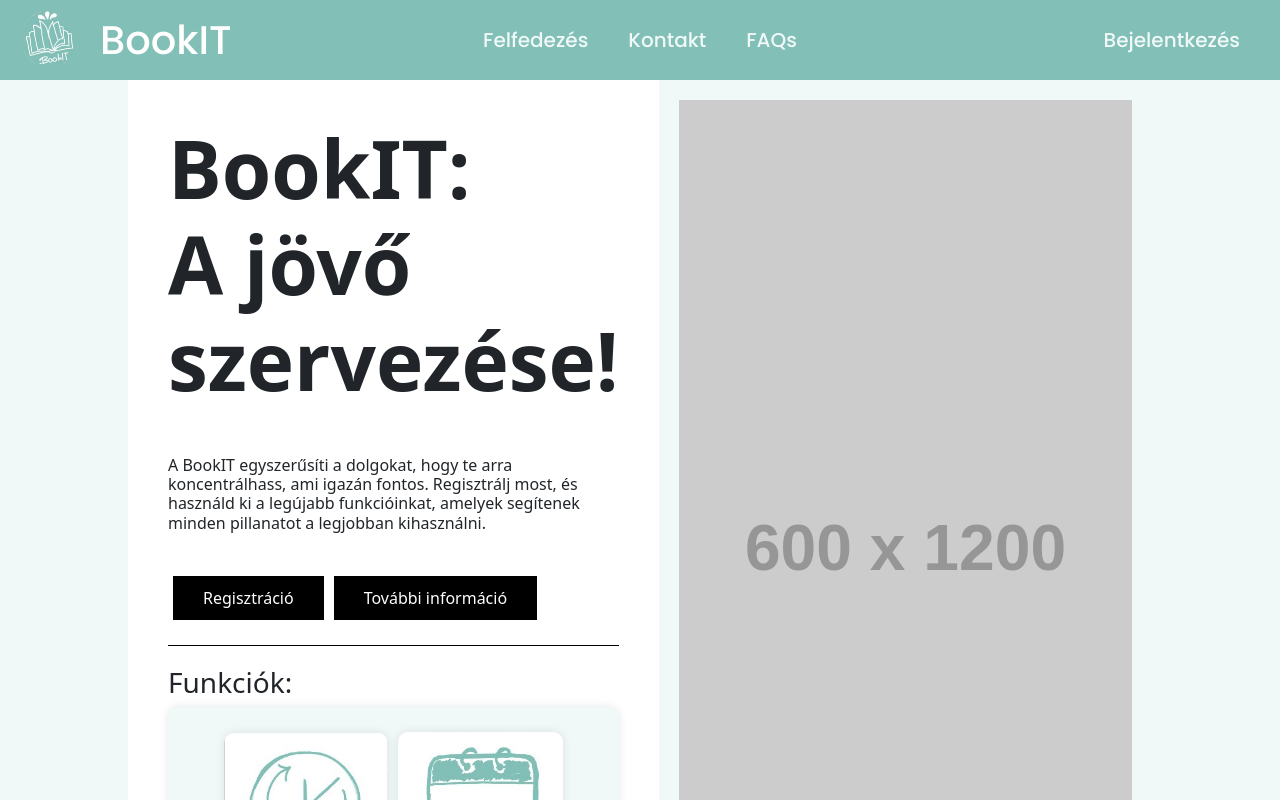
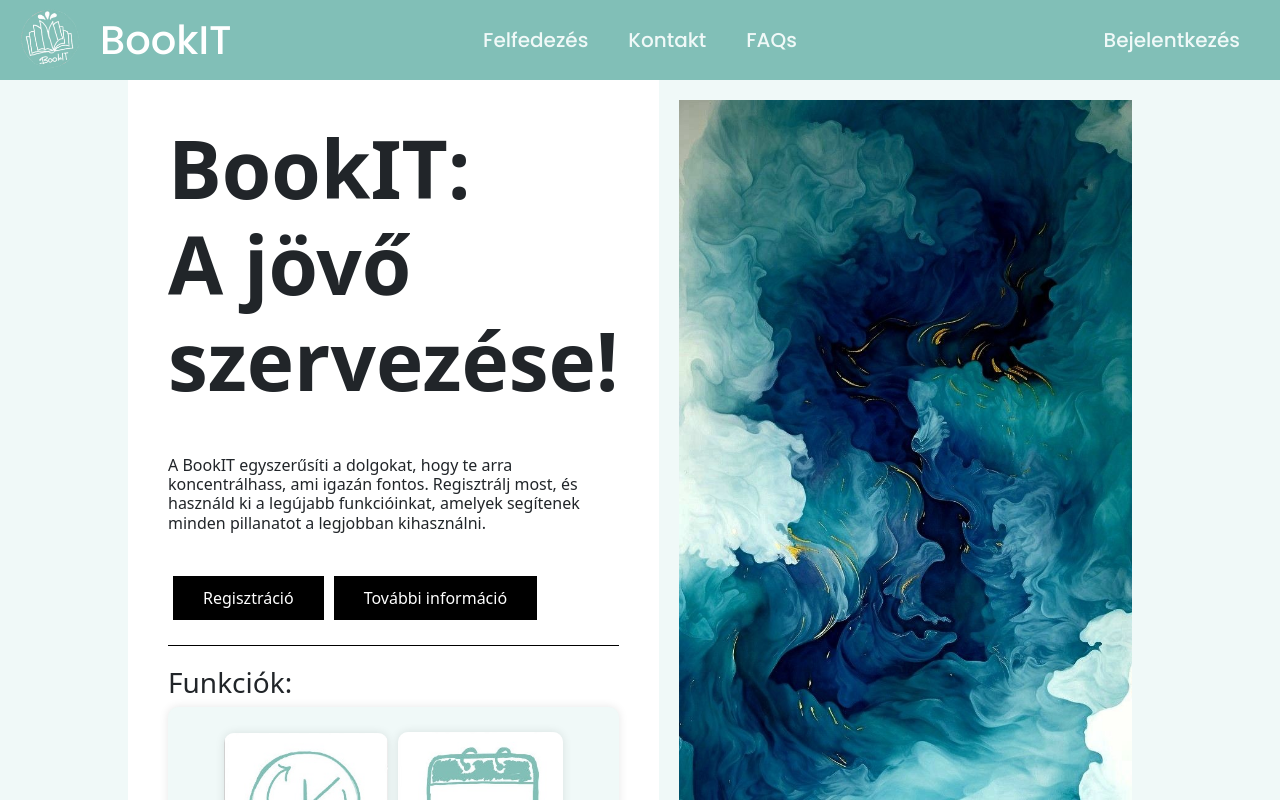
Before and after one commit to Booking-BA-BO/frontend, a React (Vite) app: page / in a window 1280 px wide. Shown: the top 800 px of the page. Built offline with nearby package versions, Linux system fonts and the light colour scheme.

Commit message:
71-es ticket auth nélküli főoldal kép csere

```diff
--- a/src/pages/Welcome.jsx
+++ b/src/pages/Welcome.jsx
@@ -10,7 +10,7 @@ const Welcome = () => {
           <WelcomeText />
         </div>
         <div className="right-section-main">
-            <img src="https://placehold.co/600x1200" alt="placeholder" />
+            <img src="/photos/kezdo.jpg" alt="placeholder" />
         </div>
       </div>
     </main>
```
Also changed, not shown: public/photos/kezdo.jpg (added).
